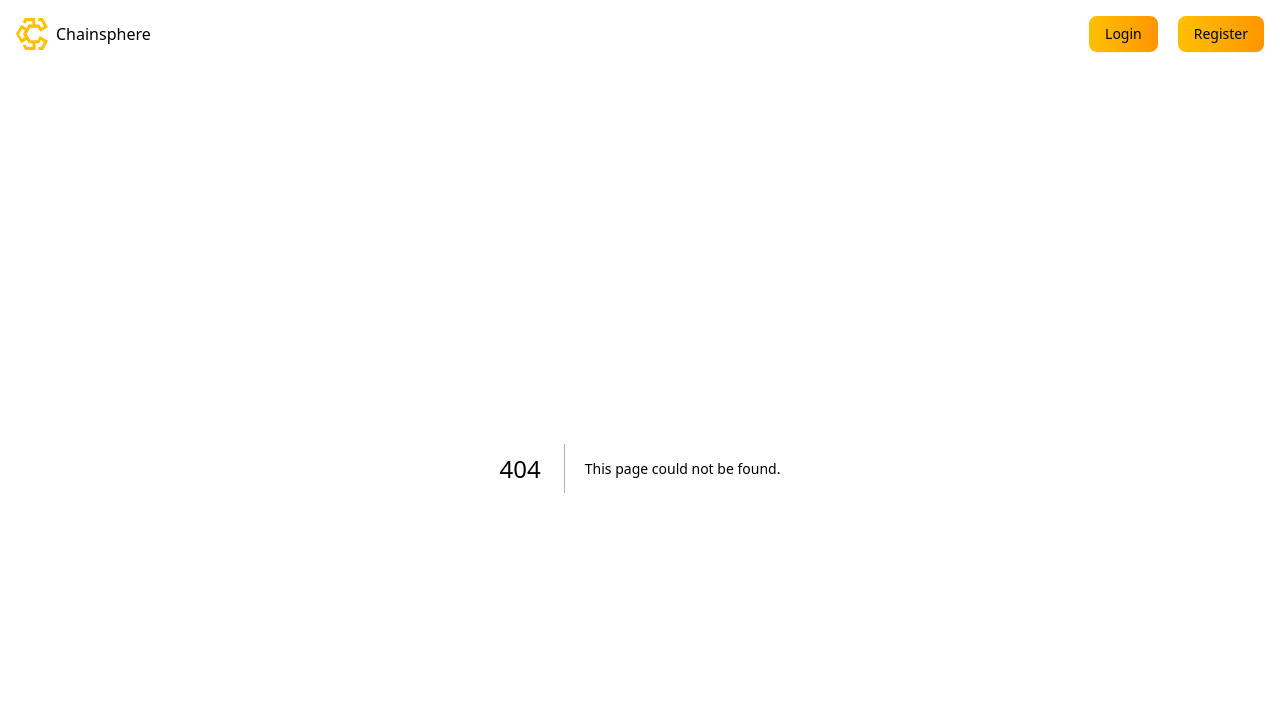
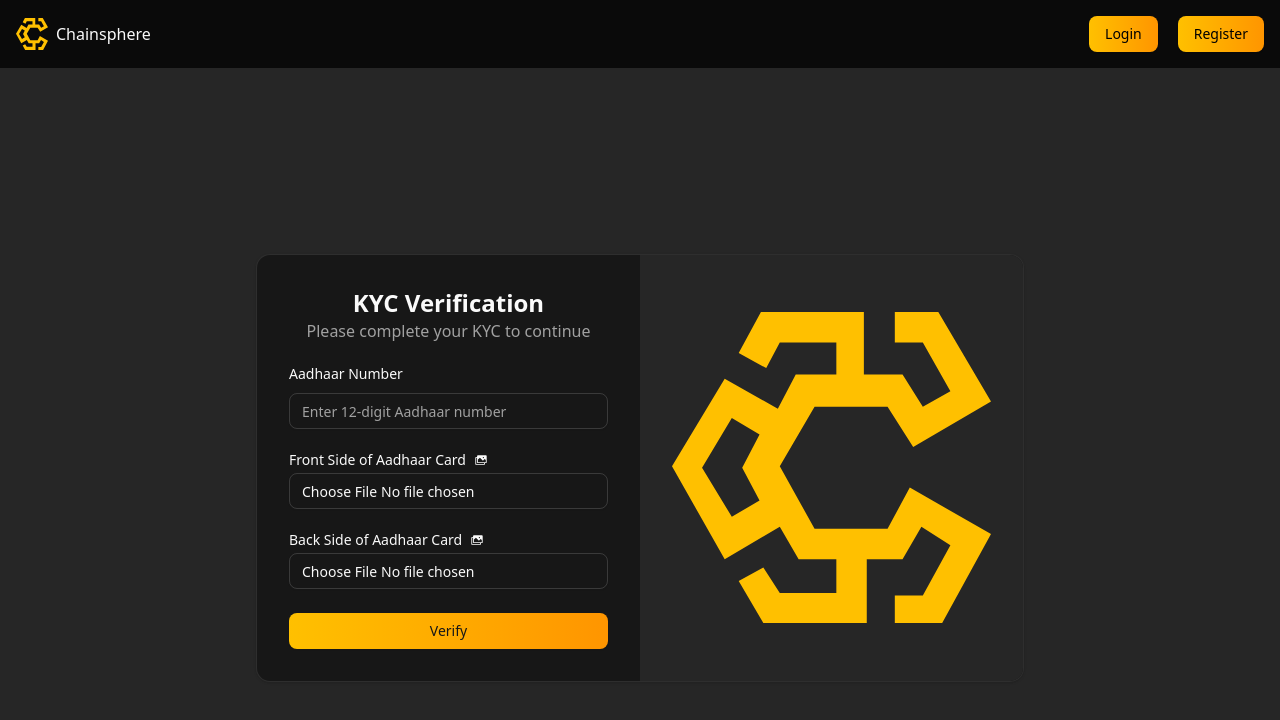
Before and after one commit to rishavmahapatra/chainsphere-frontend, a Next.js app: page /kyc in a window 1280 px wide. Before the commit this address had no page. Shown: the top 720 px of the page. Built offline with nearby package versions, Linux system fonts and the light colour scheme.

Commit message:
Kyc Compleated

```diff
--- /dev/null
+++ b/src/app/kyc/page.js
@@ -0,0 +1,12 @@
+import { KycForm } from "@/components/kycForm";
+
+export default function LoginPage() {
+  return (
+    <div
+      className="bg-muted flex min-h-svh flex-col items-center justify-center p-6 md:p-10">
+      <div className="w-full max-w-sm md:max-w-3xl">
+        <KycForm />
+      </div>
+    </div>
+  );
+}
--- /dev/null
+++ b/src/components/kycForm.jsx
@@ -0,0 +1,96 @@
+"use client";
+import { cn } from "@/lib/utils";
+import { Button } from "@/components/ui/button";
+import { Card, CardContent } from "@/components/ui/card";
+import { Input } from "@/components/ui/input";
+import { Label } from "@/components/ui/label";
+import { useState } from "react";
+import { PiImagesFill } from "react-icons/pi";
+import axios from "axios";
+
+export function KycForm() {
+  const [kycData, setKycData] = useState({
+    documentId: "",
+    documentFront: null,
+    documentBack: null,
+  });
+
+  const handleSubmit = async (e) => {
+    e.preventDefault();
+
+    const formData = new FormData();
+    formData.append("documentId", kycData.documentId);
+    formData.append("images", kycData.documentFront);
+    formData.append("images", kycData.documentBack);
+
+    const token = localStorage.getItem('token')
+
+    const res = await axios.post(`https://api.chainsphere.tech/api/v1/user/documents`, formData, {
+        headers: {
+            'Authorization': `Bearer ${token}`,
+          "Content-Type": "multipart/form-data",
+        },
+    })
+    console.log("the response is here Succcess ",res);
+  };
+  console.log("the kyc data is here ", kycData)
+
+  return (
+    <div className={cn("flex  flex-col gap-6")}>
+      <Card className="overflow-hidden  p-0">
+        <CardContent className="grid p-0 md:grid-cols-2">
+          <form onSubmit={handleSubmit} className="p-6 md:p-8">
+            <div className="flex  flex-col gap-6">
+              <div className="flex flex-col items-center text-center">
+                <h1 className="text-2xl font-bold">KYC Verification</h1>
+                <p className="text-muted-foreground text-balance">
+                  Please complete your KYC to continue
+                </p>
+              </div>
+
+              <div className="grid gap-3">
+                <Label htmlFor="documentId">Aadhaar Number</Label>
+                <Input
+                  id="documentId"
+                  type="text"
+                  value={kycData.documentId}
+                  onChange={(e)=>{setKycData({...kycData, documentId:e.target.value})}}
+                  maxLength="12"
+                  pattern="\d{12}"
+                  inputMode="numeric"
+                  placeholder="Enter 12-digit Aadhaar number"
+                  required
+                />
+              </div>
+
+              <div className="grid w-full max-w-sm items-center gap-1.5">
+                <Label htmlFor="documentFront">Front Side of Aadhaar Card <PiImagesFill/></Label>
+                <Input id="documentFront"
+                  onChange={(e)=>{setKycData({...kycData, documentFront : e.target.files[0]})}}
+                type="file" />
+              </div>
+
+              <div className="grid w-full max-w-sm items-center gap-1.5">
+                <Label htmlFor="documentBack">Back Side of Aadhaar Card <PiImagesFill/></Label>
+                <Input id="documentBack"
+                  onChange={(e)=>{setKycData({...kycData, documentBack : e.target.files[0]})}}
+                type="file" />
+              </div>
+
+              <Button type="submit" className="w-full">
+                Verify
+              </Button>
+            </div>
+          </form>
+          <div className="bg-muted relative hidden md:block">
+            <img
+              src="/images/logo.svg"
+              alt="Image"
+              className="absolute inset-0 h-full w-full object-contain p-8 "
+            />
+          </div>
+        </CardContent>
+      </Card>
+    </div>
+  );
+}
--- a/src/components/login-form.jsx
+++ b/src/components/login-form.jsx
@@ -21,11 +21,11 @@ export function LoginForm({ className, ...props }) {
 
     try {
       const response = await axios.post(
-        "http://3.109.67.109:8001/api/v1/user/login",
+        "https://api.chainsphere.tech/api/v1/user/login",
         formData
       );
       const token  = response.data.data.token;
-      document.cookie = `token=${token}; path=/;`;
+      localStorage.setItem("token",token);
 
       if (response.data.success) {
         toast("Login Successfully")
```
Also changed, not shown: 1 other file (tests, documents, lock files or other folders).
